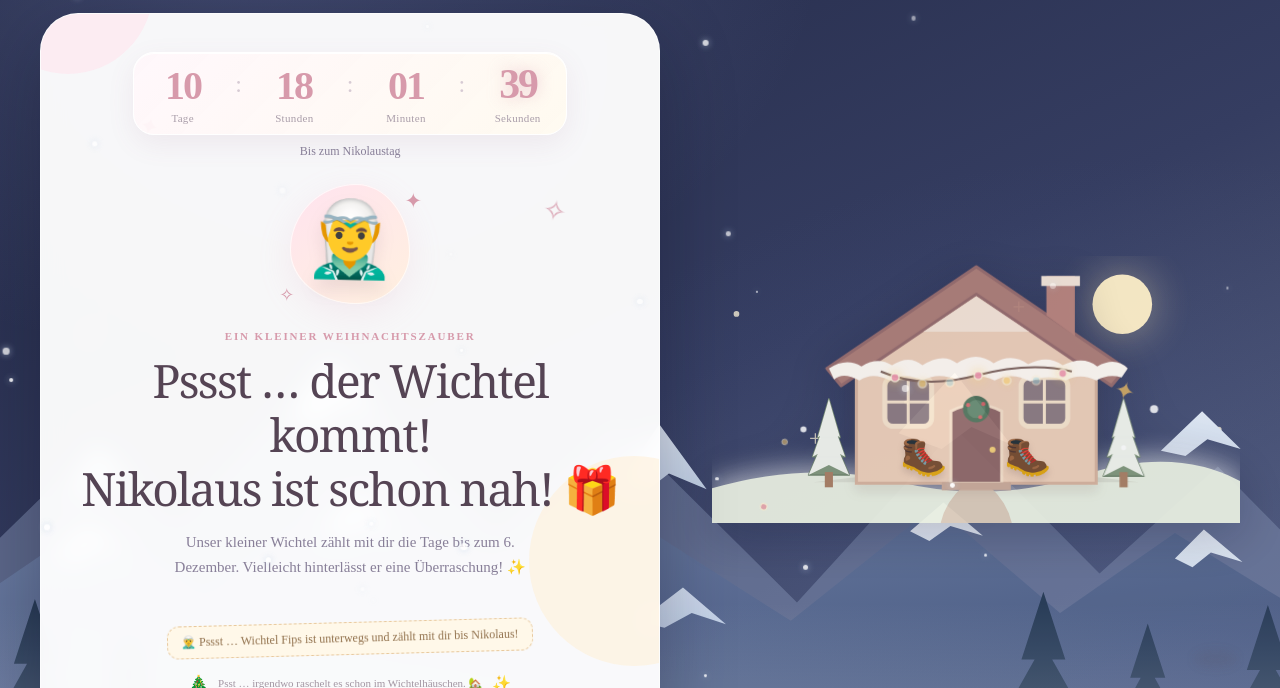
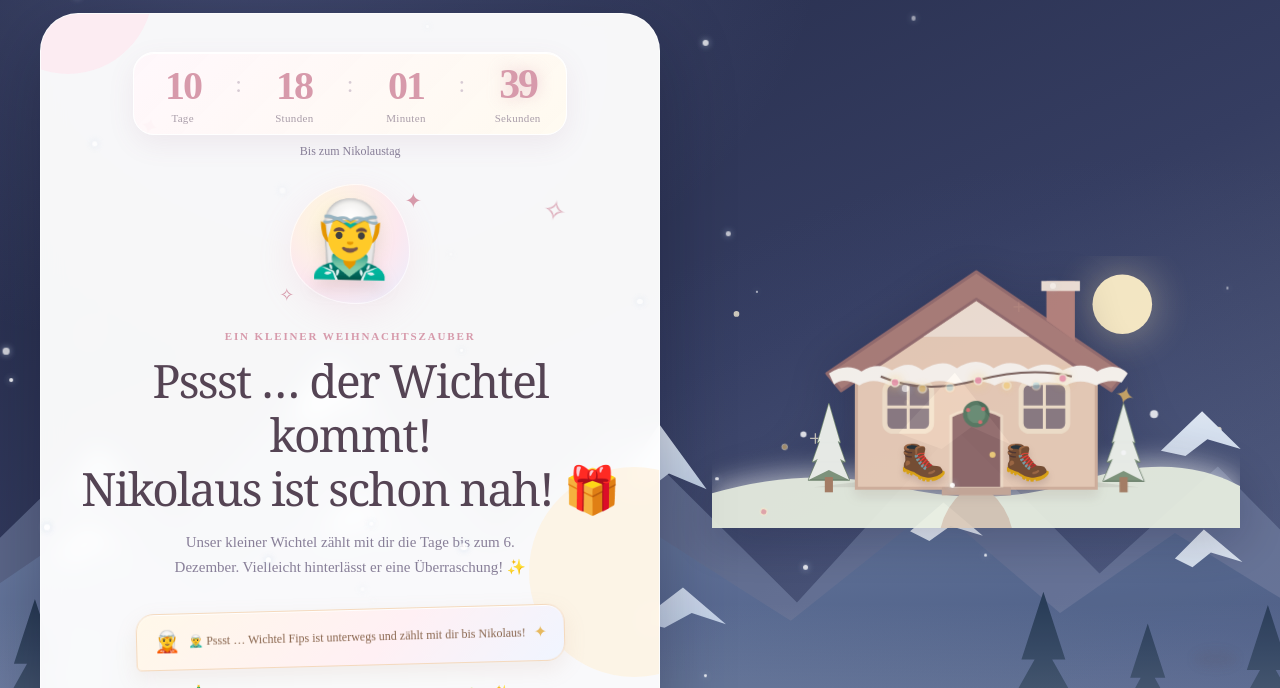
Before and after one commit to tulixpro/Cute-advent, a plain HTML site: page index.html in a window 1280 px wide. Shown: the part 112-800 px from the top of the page. Drawn offline with Linux system fonts and the light colour scheme.

Commit message:
Give the elf note extra cozy styling

```diff
--- a/style.css
+++ b/style.css
@@ -1150,3 +1150,29 @@ button:focus-visible, a:focus-visible, select:focus-visible {
 @media (prefers-reduced-motion: reduce) {
   .guide-card { transition: none; }
 }
+
+
+/* Extra Wichtelzauber für den Nikolaus-Countdown */
+.elf-note {
+  display: inline-flex;
+  max-width: min(100%, 430px);
+  align-items: center;
+  justify-content: center;
+  gap: 8px;
+  margin-top: 4px;
+  padding: 11px 17px;
+  border: 1px solid #f4d9bd;
+  border-radius: 18px 18px 18px 5px;
+  color: #89664e;
+  background: linear-gradient(135deg, #fff8e9, #fff0f4 58%, #f0f5ff);
+  box-shadow: 0 8px 22px rgba(183, 139, 115, .13), inset 0 1px rgba(255,255,255,.9);
+  font-size: 12px;
+  line-height: 1.55;
+  transform: rotate(-1deg);
+}
+.elf-note::before { content: "🧝"; font-size: 21px; }
+.elf-note::after { content: "✦"; color: #e7b95f; font-size: 16px; }
+body.snow-season .season-art-backdrop {
+  background: radial-gradient(circle at 35% 30%, #fff8dc, #fce8ef 58%, #e8efff);
+}
+body.snow-season .season-art-emoji { filter: drop-shadow(0 9px 8px rgba(139, 104, 105, .18)); }
```
